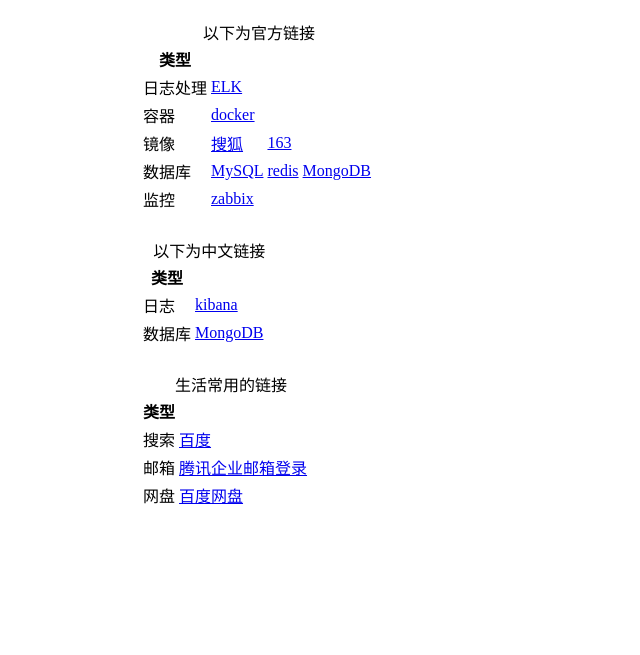
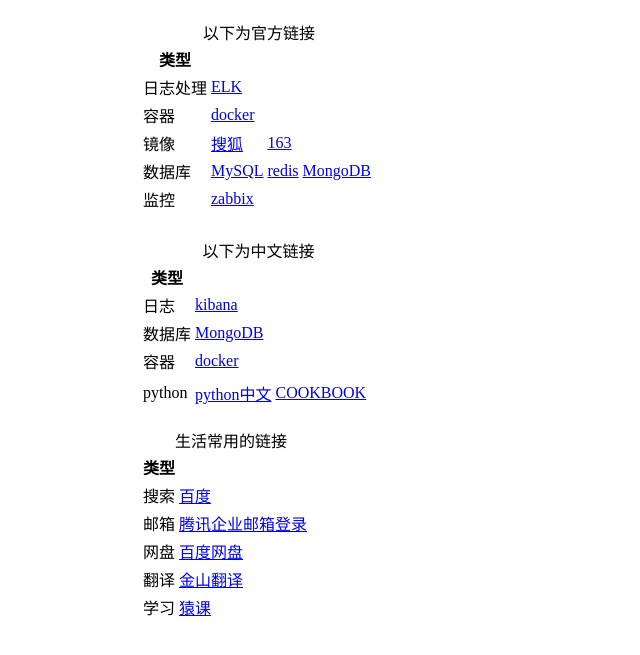
Before and after one commit to dang-1/myblog, a Django app: page /link/ in a window 1280 px wide. Shown: the part 66-721 px from the top of the page, without its empty margins (0-640 px from the left). Run offline with Django 3.2, Linux system fonts and the light colour scheme; data that the repository does not hold is empty.

Commit message:
add some link

```diff
--- a/blog_project/templates/archive.html
+++ b/blog_project/templates/archive.html
@@ -1,13 +1,12 @@
 {% extends 'base.html' %}
 {% load staticfiles %}
 {% block left_content %}
-    {% include 'ad.html' %}
     <div class="topnews">
       <h2>{{ request.GET.year }}/{{ request.GET.month }}文章归档</h2>
       {% for article in article_list %}
       <div class="blogs">
         <ul>
-          <h3><a href="/">{{ article.title }}</a></h3>
+          <h3><a href="{% url 'article' %}?id={{ article.id }}">{{ article.title }}</a></h3>
           <p>{{ article.desc }}</p>
           <p class="autor"><span class="lm f_l">{% for tag in article.tag.all %}<a href="/">{{ tag.name }}</a>&nbsp;</span>{% endfor %}<span class="dtime f_l">{{ article.date_publish | date:'Y-m-d' }}</span><span class="viewnum f_r">浏览（<a href="/">{{ article.click_count }}</a>）</span><span class="pingl f_r">评论（<a href="/">{{ article.comment_set.all.count }}</a>）</span></p>
         </ul>
--- a/blog_project/templates/base.html
+++ b/blog_project/templates/base.html
@@ -79,6 +79,7 @@ window.onload = function ()
       <div class="ms-main" id="ms-main">
         <div style="display: block;" class="bd bd-news" >
           <ul>
+
             <li><a href="/" target="_blank">住在手机里的朋友</a></li>
             <li><a href="/" target="_blank">教你怎样用欠费手机拨打电话</a></li>
             <li><a href="/" target="_blank">原来以为，一个人的勇敢是，删掉他的手机号码...</a></li>
--- a/blog_project/templates/index.html
+++ b/blog_project/templates/index.html
@@ -68,6 +68,8 @@
   <!--联系-->
   <div id="concat">
   CONCAT
+    <p>QQ:93651849</p>
+    <a href="https://github.com/dang-1" target="_blank">我的git</a>
   </div>
 
 
--- a/blog_project/templates/link.html
+++ b/blog_project/templates/link.html
@@ -88,8 +88,17 @@
     			<td><a href="http://www.mongoing.com/" target="_blank">MongoDB</a></td>
     		</tr>
                 <tr>
+                        <td>容器</td>
+                        <td><a href="http://docker-doc.readthedocs.io/zh_CN/latest/" target="_blank">docker</a></td>
+                </tr>
+    		<tr>
     			<td></td>
     			<td></td>
+    		</tr>
+                <tr>
+                        <td>python</td>
+                        <td><a href="http://python.usyiyi.cn/" target="_blank">python中文</td>
+                        <td><a href="http://python3-cookbook.readthedocs.io/" target="_blank">COOKBOOK</td>
                 </tr>
 
 		</table>
@@ -117,6 +126,17 @@
     			<td>网盘</td>
     			<td><a href="http://pan.baidu.com/" target="_blank">百度网盘</a></td>
     		</tr>
+                <tr>
+                       <td>翻译</td>
+                       <td><a href="http://fy.iciba.com/" target="_blank">金山翻译</td>
+	       </tr>
+               <tr>
+                      <td>学习</td>
+                      <td><a href="http://i.apelearn.com/" target="_blank">猿课</a></td>
+               </tr>
+	</div>
+		<div id="life">
+		<p></p>
 
 		</div>
                 <div id="life">
```
Also changed, not shown: 3 other files. Lines whose indentation alone changed are shown as unchanged.
